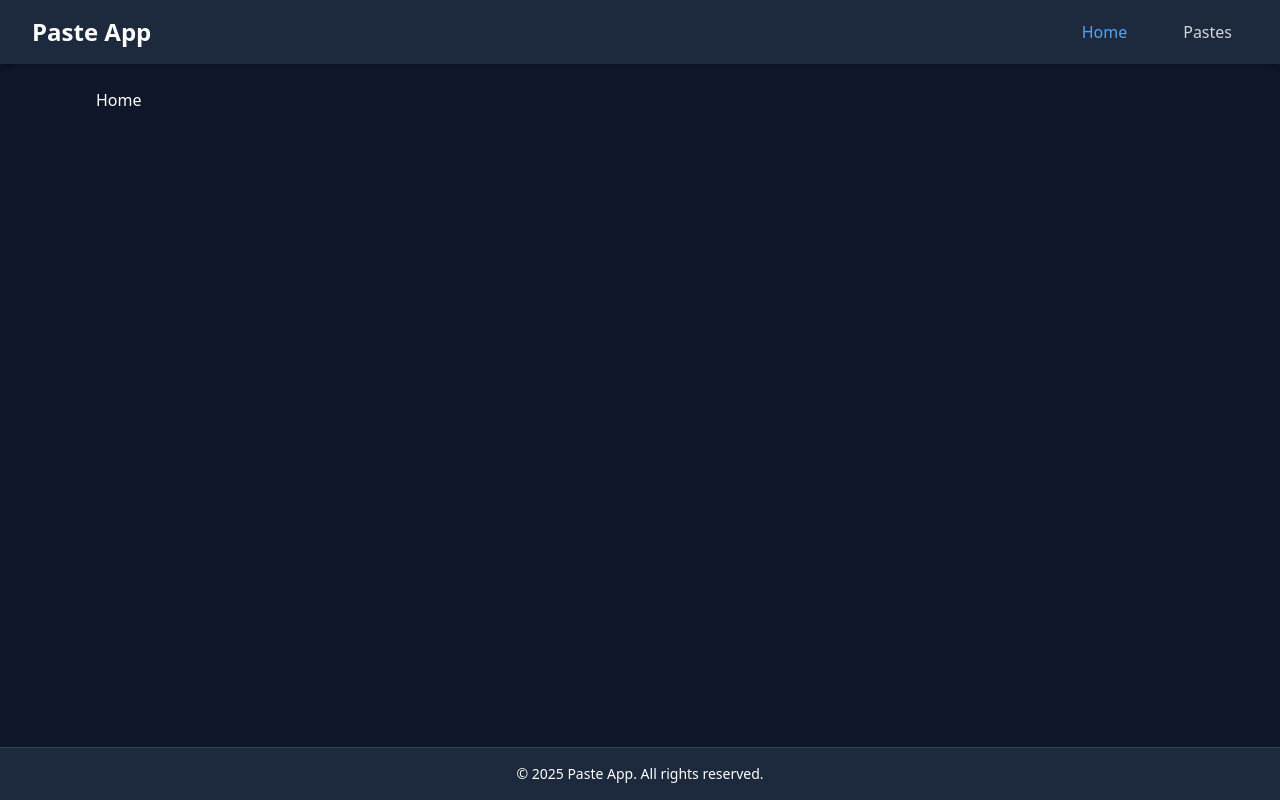
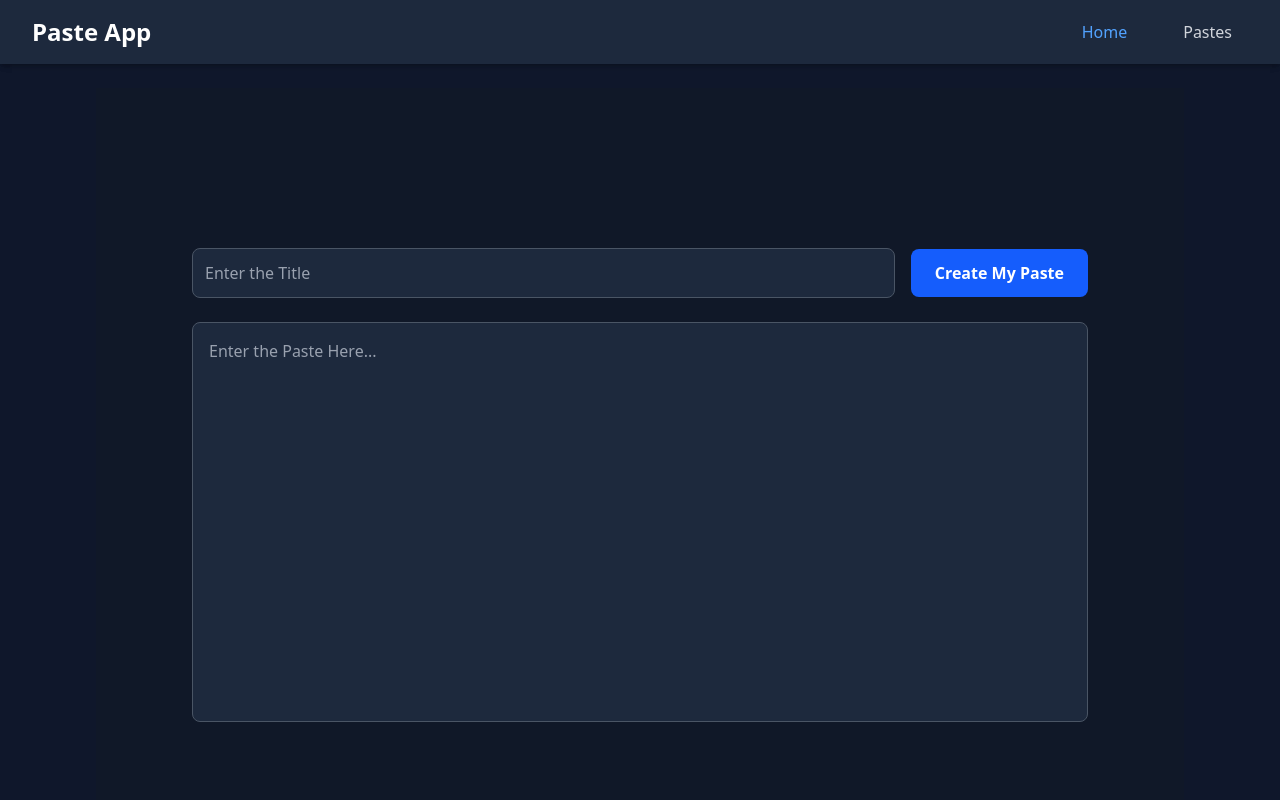
Before and after one commit to tejasderle24/PASTE-APP, a React (Vite) app: page / in a window 1280 px wide. Shown: the top 800 px of the page. Built offline with nearby package versions, Linux system fonts and the light colour scheme.

Commit message:
Add lucide-react Dependencies

```diff
--- a/package.json
+++ b/package.json
@@ -12,6 +12,7 @@
   "dependencies": {
     "@reduxjs/toolkit": "^2.6.1",
     "@tailwindcss/vite": "^4.1.2",
+    "lucide-react": "^0.487.0",
     "react": "^19.0.0",
     "react-dom": "^19.0.0",
     "react-redux": "^9.2.0",
--- a/src/components/Home.jsx
+++ b/src/components/Home.jsx
@@ -1,9 +1,69 @@
-import React from 'react'
+import React, { useState } from 'react';
+import { useDispatch } from 'react-redux';
+import { useSearchParams } from 'react-router-dom';
+import { addToPaste, updateToPaste } from '../redux/pasteSlice';
 
 function Home() {
+  const [title, setTitle] = useState("");
+  const [values, setValues] = useState("");
+  const [searchParam, setSearchParam] = useSearchParams();
+
+  const pasteId = searchParam.get("pasteId");
+  const dispatch = useDispatch();
+
+  function createPaste() {
+    const paste = {
+      title: title,
+      content: values,
+      id: pasteId || Date.now(),
+      createdAt: new Date().toISOString(),
+    };
+
+    if (pasteId) {
+      // Update existing paste
+      dispatch(updateToPaste(paste));
+    } else {
+      // Create new paste
+      dispatch(addToPaste(paste));
+    }
+
+    // Clear inputs and URL params
+    setTitle('');
+    setValues('');
+    setSearchParam({});
+  }
+
   return (
-    <div className = '' >Home</div>
-  )
+    <div className="min-h-screen bg-gray-900 text-white flex items-center justify-center px-4">
+      <div className="w-full max-w-4xl space-y-6">
+        <div className="flex items-center justify-between gap-4">
+          <input
+            type="text"
+            value={title}
+            onChange={(e) => setTitle(e.target.value)}
+            placeholder="Enter the Title"
+            className="flex-grow border border-gray-600 rounded-lg p-3 bg-slate-800 placeholder-gray-400 focus:outline-none focus:border-blue-400 focus:ring-1 focus:ring-blue-400"
+          />
+
+          <button
+            onClick={createPaste}
+            className="bg-blue-600 hover:bg-blue-700 font-semibold rounded-lg px-6 py-3 transition duration-200 focus:outline-none focus:ring-2 focus:ring-blue-400"
+          >
+            {pasteId ? "Update My Paste" : "Create My Paste"}
+          </button>
+        </div>
+
+        <div>
+          <textarea
+            placeholder="Enter the Paste Here..."
+            value={values}
+            onChange={(e) => setValues(e.target.value)}
+            className="w-full min-h-[400px] border border-gray-600 rounded-lg p-4 bg-slate-800 placeholder-gray-400 focus:outline-none focus:border-blue-400 focus:ring-1 focus:ring-blue-400 resize-none"
+          />
+        </div>
+      </div>
+    </div>
+  );
 }
 
-export default Home
+export default Home;
```
Also changed, not shown: 1 other file (tests, documents, lock files or other folders).
